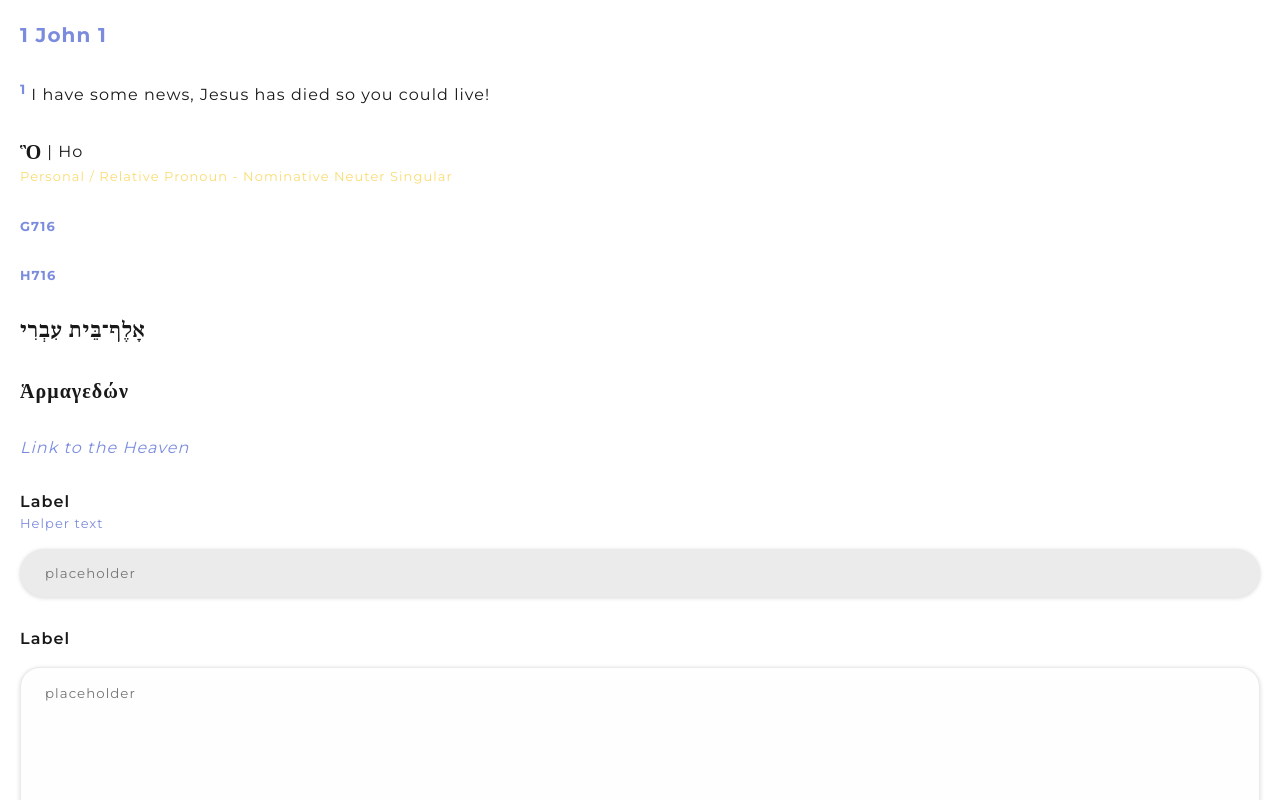
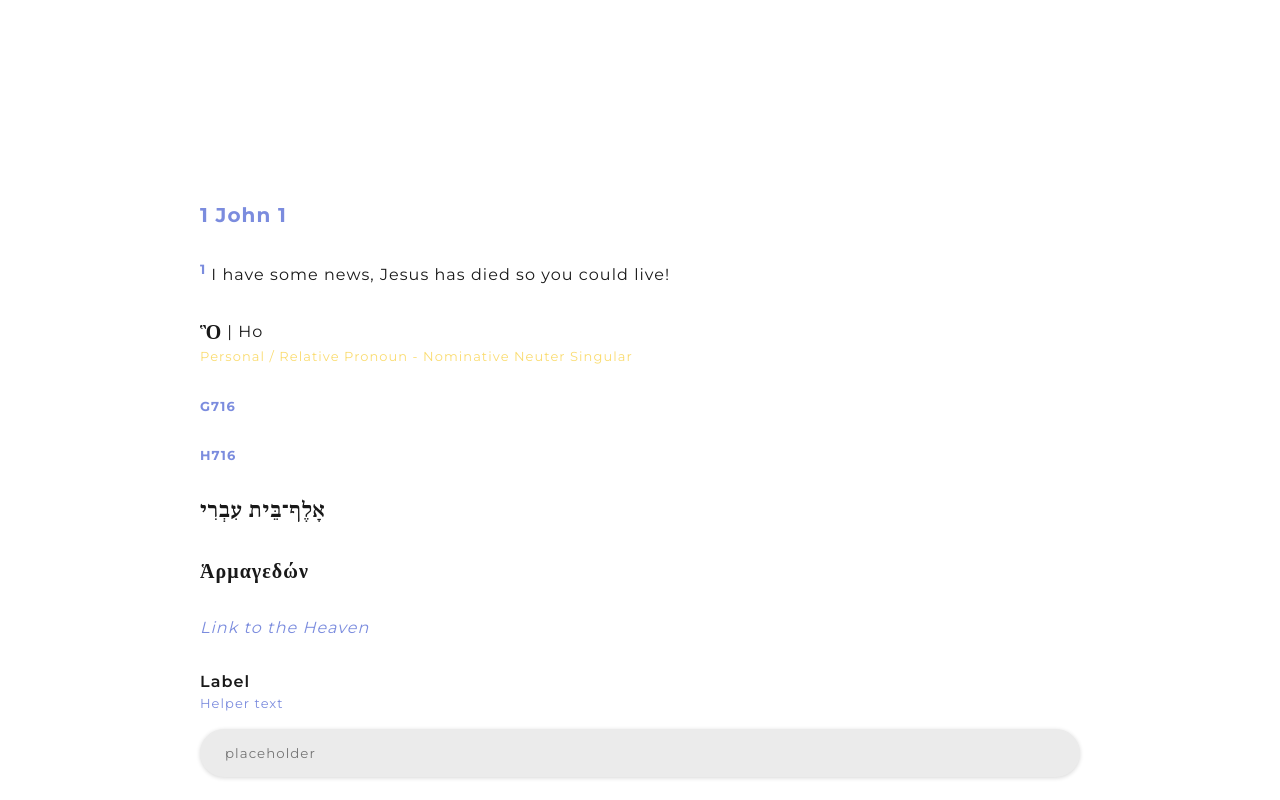
Before and after one commit to gabeleonn/charis, a Next.js app: page / in a window 1280 px wide. Shown: the top 800 px of the page. Built offline with nearby package versions, Linux system fonts and the light colour scheme; a web font is replaced by a local one.

Commit message:
feat: add custom scroll

```diff
--- a/package.json
+++ b/package.json
@@ -13,6 +13,7 @@
   "dependencies": {
     "next": "11.1.2",
     "react": "17.0.2",
+    "react-custom-scrollbars": "^4.2.1",
     "react-dom": "17.0.2",
     "styled-components": "^5.3.1"
   },
@@ -25,6 +26,7 @@
     "@testing-library/user-event": "^13.5.0",
     "@types/jest": "^27.0.2",
     "@types/react": "17.0.30",
+    "@types/react-custom-scrollbars": "^4.0.8",
     "@types/styled-components": "^5.1.15",
     "@typescript-eslint/eslint-plugin": "^5.0.0",
     "@typescript-eslint/parser": "^5.0.0",
--- a/src/pages/index.tsx
+++ b/src/pages/index.tsx
@@ -1,4 +1,5 @@
 import Head from 'next/head';
+import { Scrollbars } from 'react-custom-scrollbars';
 import { useState } from 'react';
 import { AncientWord } from '@/components/atoms/ancient-word';
 import { StrongReference } from '@/components/atoms/strong-reference';
@@ -14,18 +15,18 @@ function Home(): JSX.Element {
   const [textarea, setTextarea] = useState('');
 
   return (
+    <Scrollbars style={{ height: '100vh' }}>
+      <Head>
+        <title>Bíblia Interlinear</title>
+      </Head>
       <div
         style={{
-        padding: '20px',
+          padding: '200px',
           display: 'flex',
           gap: '30px',
           flexDirection: 'column',
         }}
       >
-      <Head>
-        <title>Biblía Interlinear</title>
-      </Head>
-
         <ChapterHeader reference="1 John 1" />
         <Verse number={1}>
           I have some news, Jesus has died so you could live!
@@ -67,6 +68,7 @@ function Home(): JSX.Element {
           Save me God!
         </Button>
       </div>
+    </Scrollbars>
   );
 }
 
```
Also changed, not shown: 1 other file (tests, documents, lock files or other folders). Lines whose indentation alone changed are shown as unchanged.
